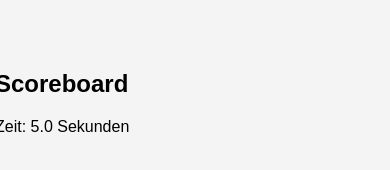
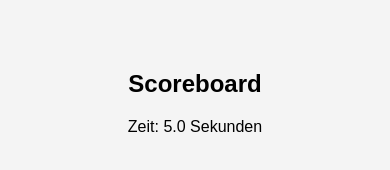
Before and after one commit to BreuchTiz/Tantan_Dai, a plain HTML site: page frontend/index.html in a window 390 px wide. Shown: the part 1175-1345 px from the top of the page. Drawn offline with Linux system fonts and the light colour scheme; no server answers.

Commit message:
scoreboard

```diff
--- a/frontend/index.html
+++ b/frontend/index.html
@@ -12,18 +12,21 @@
       property="og:description"
       content="Spiele Sudoku kostenlos und unterstütze das Open-Source-Projekt!"
     />
-    <meta property="og:image" content="https://sudoku.webtreedesign.de/snus.jpg" />
+    <meta
+      property="og:image"
+      content="https://sudoku.webtreedesign.de/snus.jpg"
+    />
 
-    <meta name="twitter:card" content="https://sudoku.webtreedesign.de/snus.jpg" />
+    <meta
+      name="twitter:card"
+      content="https://sudoku.webtreedesign.de/snus.jpg"
+    />
     <meta name="twitter:title" content="Sudoku - Open Source Puzzle Game" />
     <meta
       name="twitter:description"
       content="Spiele Sudoku kostenlos und unterstütze das Open-Source-Projekt!"
     />
-    <meta
-      name="twitter:image"
-      content="snus.jpg"
-    />
+    <meta name="twitter:image" content="snus.jpg" />
   </head>
   <body>
     <div class="body-container">
@@ -68,18 +71,20 @@
             class="github-logo-button"
           />
         </a>
-
+        <br />
+        <br />
+        <br />
+        <div class="scoreboard" id="scoreboard">
+          <h2>Scoreboard</h2>
+          <p id="timer">Zeit: 0 Sekunden</p>
+          <!-- Timer display -->
+          <div id="scoreboard-list"></div>
+        </div>
       </div>
 
       <br />
       <br />
       <br />
-      <div class="scoreboard" id="scoreboard">
-        <h2>Scoreboard</h2>
-        <p id="timer">Zeit: 0 Sekunden</p>
-        <!-- Timer display -->
-        <div id="scoreboard-list"></div>
-      </div>
     </div>
     <script src="sudoku.js"></script>
   </body>
--- a/frontend/styles.css
+++ b/frontend/styles.css
@@ -184,6 +184,7 @@ input::-webkit-inner-spin-button {
 /* Media query for screens narrower than 1026px */
 @media (max-width: 1026px) {
   .scoreboard {
+    text-align: center;
     position: static; /* Remove absolute positioning */
     margin-top: 20px; /* Add spacing above the scoreboard */
   }
```
